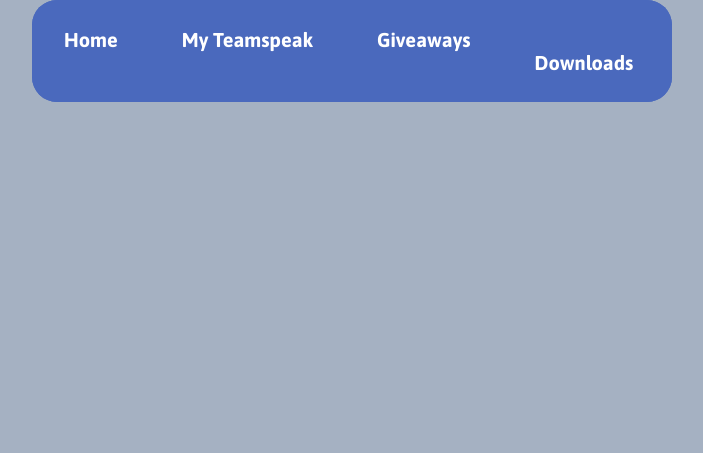
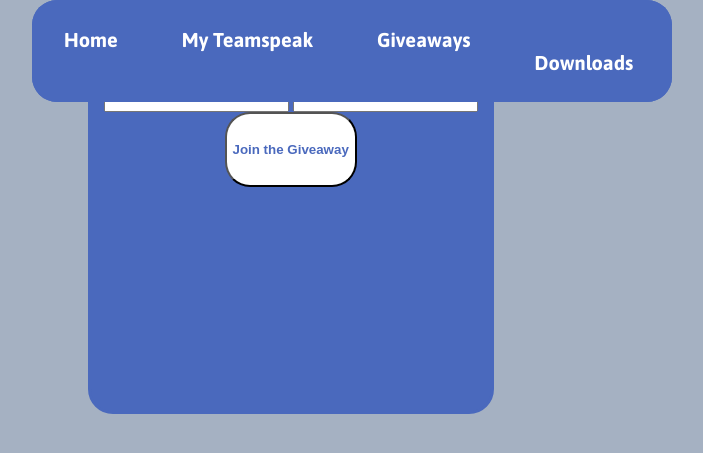
Before and after one commit to Badstagram/luqas.xyz, a PHP site: page /giveaway.html in a window 1280 px wide. Shown: the top 453 px of the page, without its empty margins (388-1091 px from the left). Run offline with PHP 8.4, Linux system fonts and the light colour scheme.

Commit message:
10/27/2019

```diff
--- a/giveaway.html
+++ b/giveaway.html
@@ -23,6 +23,14 @@
                 </ul>
     </header>
     <div class="giveaway">
+        <div class="giveawaybox">
+            <h1>Welcome to my Giveaways</h1>
+            <input type="nickname">
+            <input type="email">
+
+            <button type="submit"><strong>Join the Giveaway</strong></button>
+
+        </div>
 
     </div>
 </strong>
--- a/style.css
+++ b/style.css
@@ -89,6 +89,7 @@ a:hover {
 	border: 3px solid #4a69bd;
 	margin-left:37%;
 	border-radius:25px;
+
 }
 .textbox h1 {
 	text-decoration:underline;
@@ -121,3 +122,35 @@ a:hover {
 	position: static;
 
 }
+button {
+	background-color: #fff;
+	color: #4a69bd;
+	border-radius: 25px;
+	outline: none;
+	block-size: 75px;
+
+}
+
+button:hover {
+	background-color: #4a69bd;
+	color: #fff;
+	border-radius: 25px;
+	outline: none;
+	cursor: pointer;
+}
+.giveawaybox{
+	background-color:#4a69bd;
+	color:#fff;
+	text-align:center;
+	display:block;
+	width:400px;
+	height:400px;
+	position:static;
+	border:3px solid #4a69bd;
+	border-radius:25px;
+	margin-left:37%;
+	left: 760;
+	top: 340;
+	position: static;
+
+}
```
Also changed, not shown: 1 other file.
